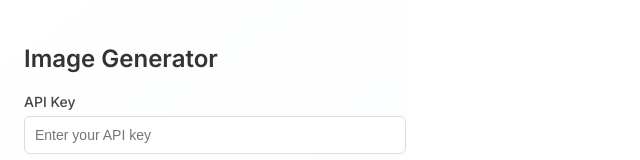
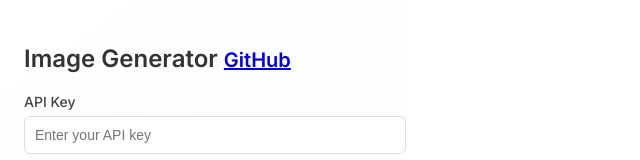
Before and after one commit to lr2bmail/Venice.ai-Images-Generater, a plain HTML site: page index.html in a window 1280 px wide. Shown: the top 160 px of the page, without its empty margins (0-640 px from the left). Drawn offline with nearby package versions, Linux system fonts and the light colour scheme.

Commit message:
Update index.html

```diff
--- a/index.html
+++ b/index.html
@@ -190,7 +190,7 @@
 </head>
 <body>
   <div class="sidebar">
-    <h2>Image Generator</h2>
+    <h2>Image Generator <small><a href="https://github.com/lr2bmail/Venice.ai-Images-Generater">GitHub</a></small></h2>
     <div class="control-group">
       <label for="apiKey">API Key</label>
       <input type="password" id="apiKey" placeholder="Enter your API key" />
```
